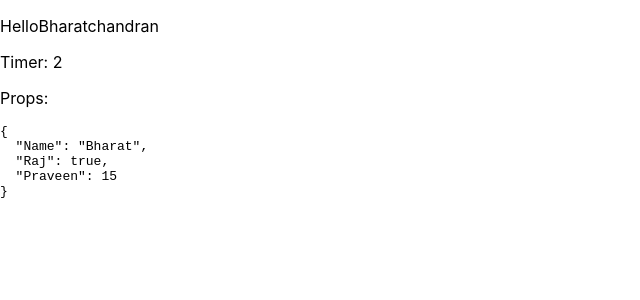
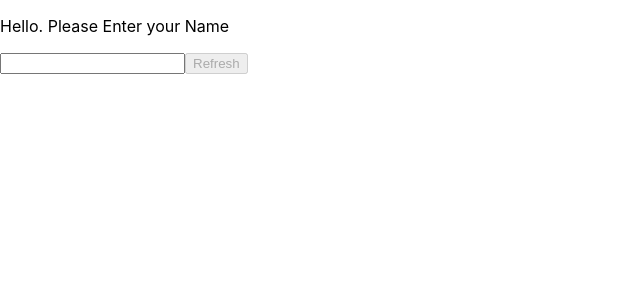
Before and after one commit to Bharatchandran/FullStackDay4, a React (Create React App) app: page / in a window 1280 px wide. Shown: the top 300 px of the page, without its empty margins (0-640 px from the left). Built offline with nearby package versions, Linux system fonts and the light colour scheme.

Commit message:
Conditional Rendering and Conrolled Components

```diff
--- a/src/App.js
+++ b/src/App.js
@@ -1,51 +1,47 @@
 import React, { Component } from "react";
 
-const SameFileFuncComp = (props) => {
-  return (
-    <div className="SameFileFuncComp">
-      <p>Props:</p>
-      <pre>{JSON.stringify(props, null, 2)}</pre>
-    </div>
-  );
-};
-
 class App extends Component {
-  constructor() {
-    super();
-    console.log("Constructor called");
+  state = {
+    Name: "",
+    Refresh: false,
+  };
+  componentDidMount() {
+    console.log("CompoundDidMount called");
   }
-
-  state = {
-    Name: "Bharat",
-    Salutation: "Hola",
-    Timer: 1,
-  };
-
-  componentDidMount() {
-    console.log("componentDidMount called");
-    setInterval(() => {
-      this.setState({
-        Name: "Bharatchandran",
-        Salutation: "Hello",
-        Timer: this.state.Timer + 1,
-      });
-    }, 5000);
-  }
-  componentDidUpdate() {
-    console.log("componentDidUpdate called");
+  componentDidUpdate(prevProps, prevState) {
+    console.log("CompoundDidUpdate called");
+    console.log({ prevProps, prevState });
+    if (prevState.Refresh !== this.state.Refresh) {
+      window.alert("Call the API!");
+    }
   }
   render() {
     //if (this.state.Salutation !== "Hello")
 
-    console.log("render called");
+    console.log("Render called!");
     return (
       <div>
         <p>
-          {this.state.Salutation}
-          {this.state.Name}
+          Hello.{" "}
+          {this.state.Name.trim().length === 0
+            ? "Please Enter your Name"
+            : `My name is ${this.state.Name}`}
         </p>
-        <p>Timer: {this.state.Timer}</p>
-        <SameFileFuncComp Name="Bharat" Raj={true} Praveen={15} />
+        <input
+          type="text"
+          value={this.state.Name}
+          onChange={(e) => {
+            this.setState({ Name: e.target.value });
+          }}
+        ></input>
+        <button
+          onClick={() => {
+            this.setState({ Refresh: !this.state.Refresh });
+          }}
+          disabled={this.state.Name.trim().length === 0}
+        >
+          Refresh
+        </button>
       </div>
     );
   }
```
Also changed, not shown: src/App.scss (+8 -4 lines).
